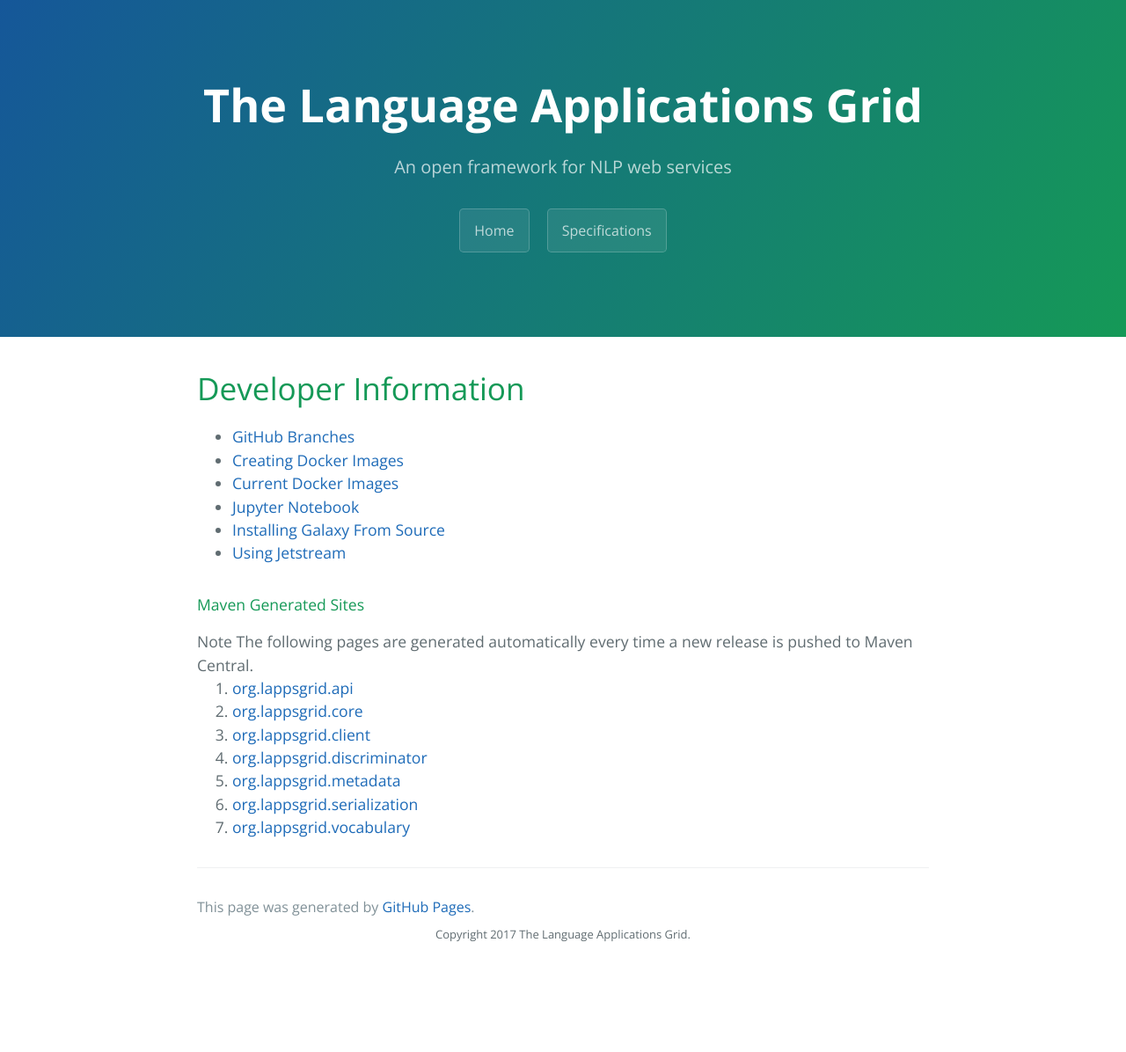
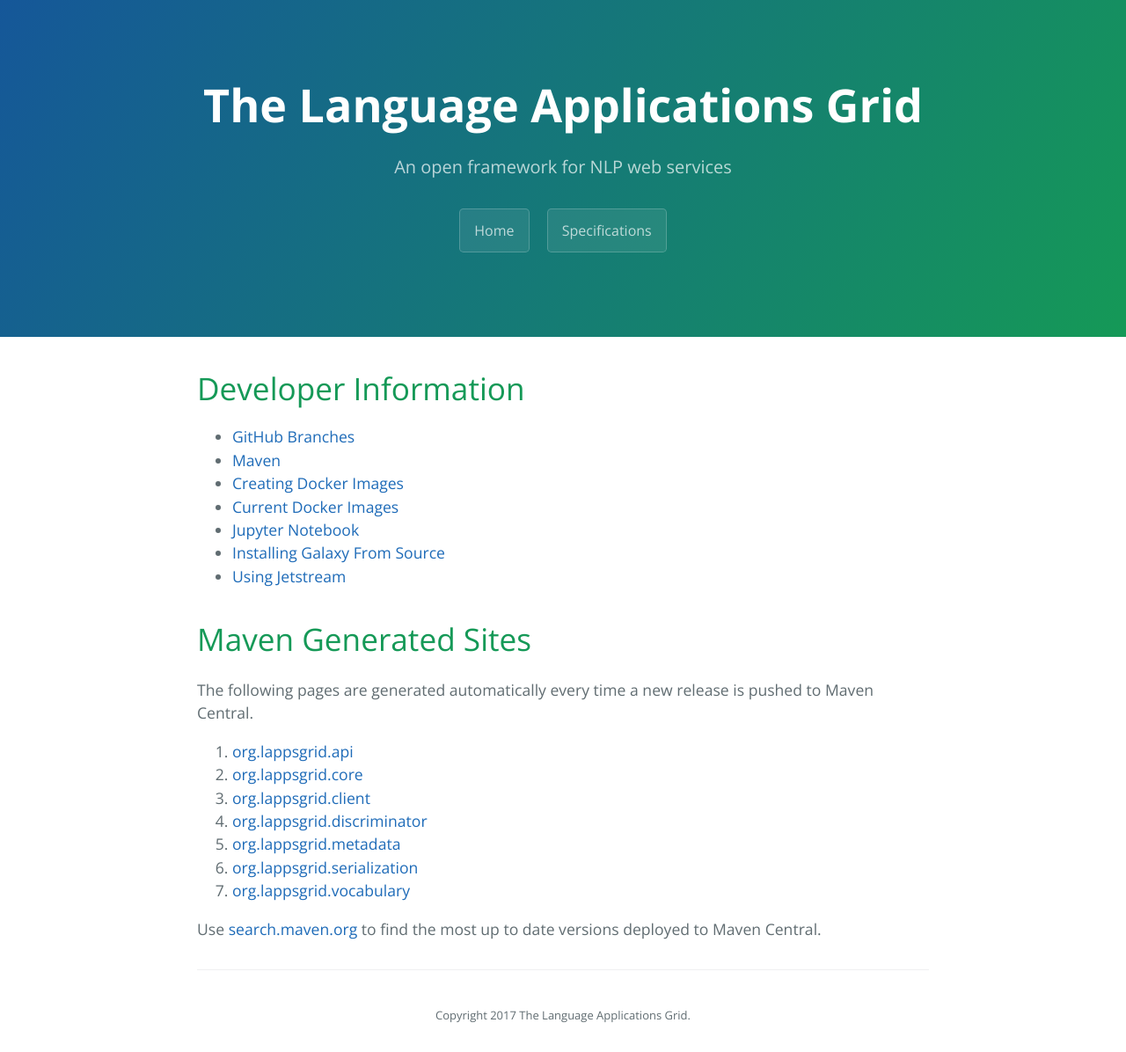
Before and after one commit to lapps/lapps.github.io, a Jekyll site: the page built from Developing.md, in a window 1280 px wide. Shown: the whole page at 88% size. Built offline with Jekyll 4.4.1, drawn with Linux system fonts in a browser that asks for light colours; before the commit the page ends 1104 px from its top, so only the background shows below that.

Commit message:
Reorganization

```diff
--- a/Developing.md
+++ b/Developing.md
@@ -11,18 +11,16 @@
 # Developer Information
 
 * [GitHub Branches](technical/github.html)
+* [Maven](technical/Maven.html)
 * [Creating Docker Images](technical/docker.html)
 * [Current Docker Images](technical/containers.html)
 * [Jupyter Notebook](technical/jupyter.html)
 * [Installing Galaxy From Source](technical/galaxy.html)
 * [Using Jetstream](technical/jetstream.html)
 
-#### Maven Generated Sites
+# Maven Generated Sites
 
-<div class="note">
-<span class="red">Note</span> The following pages are generated automatically every time
-a new release is pushed to Maven Central.
-</div>
+The following pages are generated automatically every time a new release is pushed to Maven Central.
 
 1. [org.lappsgrid.api](http://lapps.github.io/org.lappsgrid.api)
 1. [org.lappsgrid.core](http://lapps.github.io/org.lappsgrid.core)
@@ -31,3 +29,6 @@
 1. [org.lappsgrid.metadata](http://lapps.github.io/org.lappsgrid.metadata)
 1. [org.lappsgrid.serialization](http://lapps.github.io/org.lappsgrid.serialization)
 1. [org.lappsgrid.vocabulary](http://lapps.github.io/org.lappsgrid.vocabulary)
+
+Use [search.maven.org](https://search.maven.org/#search|ga|1|lappsgrid) to find the most
+up to date versions deployed to Maven Central.
--- a/_layouts/default.html
+++ b/_layouts/default.html
@@ -28,7 +28,7 @@
       	  {% endfor %}
       {% else %}
       	<a href="/" class="btn">Home</a>
-      	<a href="http://www.lappsgrid.org" class="btn">Website</a>
+      	<a href="/specs" class="btn">Specifications</a>
       	<a href="/Documentation" class="btn">Documentation</a>
       {% endif %}
     </section>
@@ -37,24 +37,8 @@
       {{ content }}
 
       <footer class="site-footer">
-        {% if site.github.is_project_page %}
-          <span class="site-footer-owner"><a href="{{ site.github.repository_url }}">{{ site.github.repository_name }}</a> is maintained by <a href="http://www.lappsgrid.org">The Language Applications Grid</a>.</span>
-        {% endif %}
-        <span class="site-footer-credits">This page was generated by <a href="https://pages.github.com">GitHub Pages</a>.</span>
-        <div style="font-size:small; text-align:center; padding-top:10px">Copyright 2017 The Language Applications Grid.</span>
+        <div style="font-size:small; text-align:center; padding-top:10px">Copyright 2017 The Language Applications Grid.</div>
       </footer>
     </section>
-
-    {% if site.google_analytics %}
-      <script type="text/javascript">
-        (function(i,s,o,g,r,a,m){i['GoogleAnalyticsObject']=r;i[r]=i[r]||function(){
-        (i[r].q=i[r].q||[]).push(arguments)},i[r].l=1*new Date();a=s.createElement(o),
-        m=s.getElementsByTagName(o)[0];a.async=1;a.src=g;m.parentNode.insertBefore(a,m)
-        })(window,document,'script','//www.google-analytics.com/analytics.js','ga');
-
-        ga('create', '{{ site.google_analytics }}', 'auto');
-        ga('send', 'pageview');
-      </script>
-    {% endif %}
   </body>
 </html>
```
Also changed, not shown: corpora/masc.md (+1 -1 lines), index.md (+0 -10 lines), technical/Maven.md (added, +21 -0 lines).
